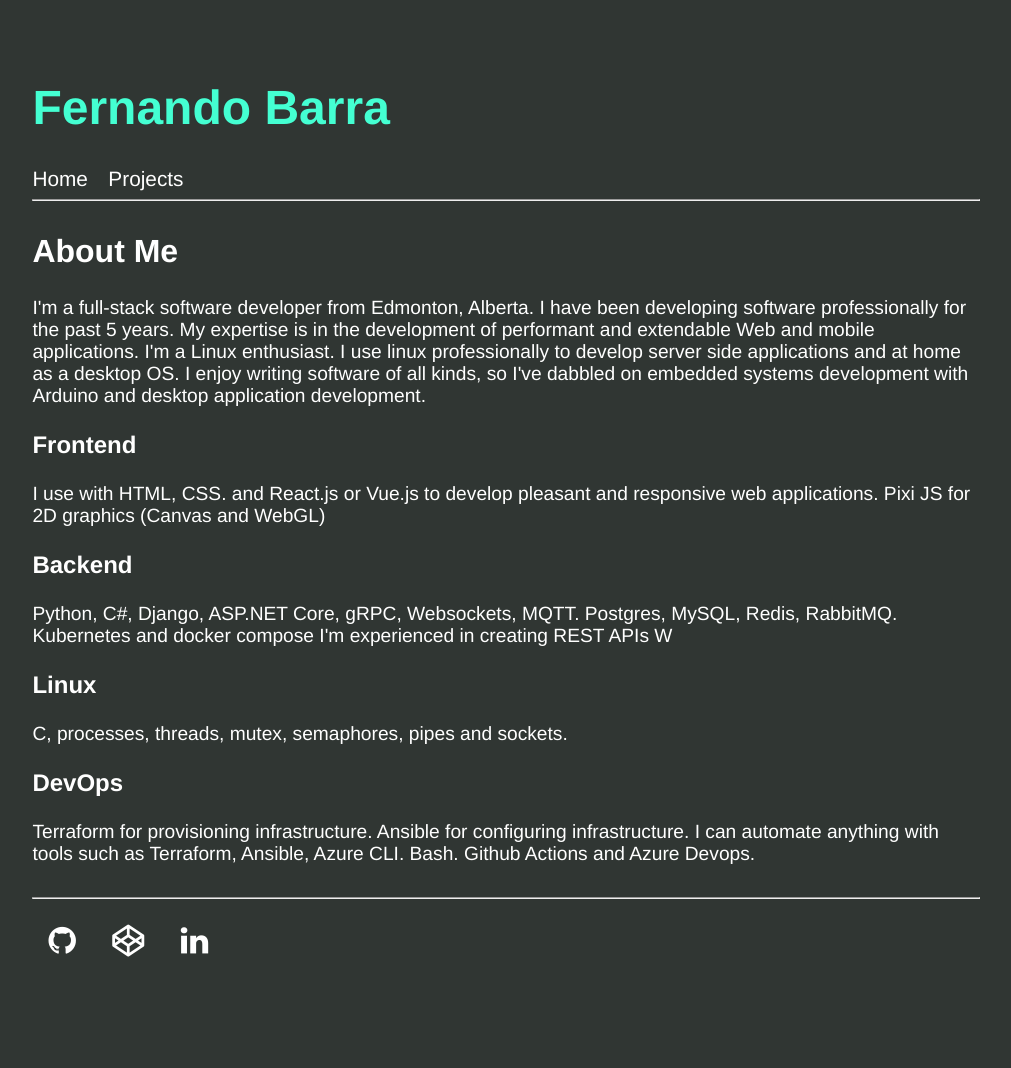
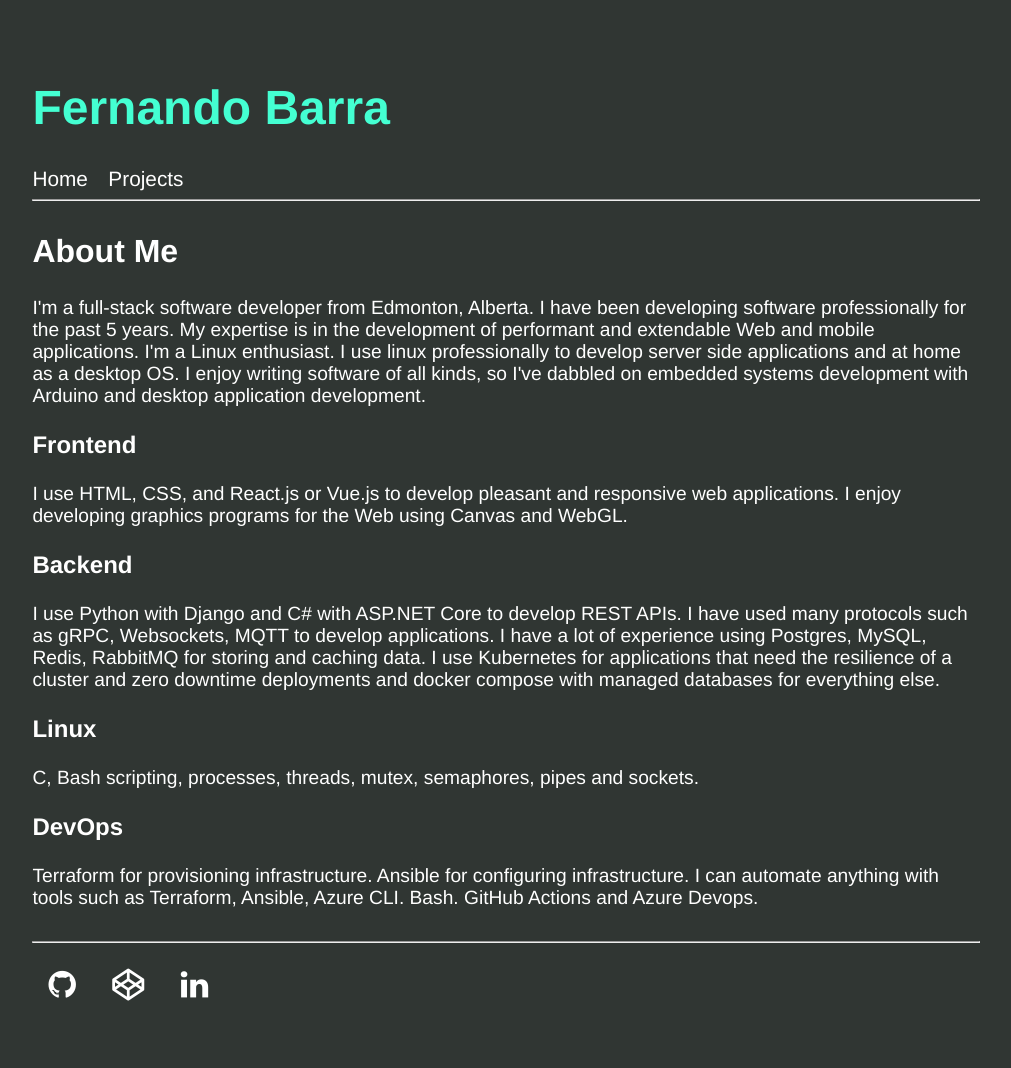
Before and after one commit to ferbarra/ferbarra.github.io, a Jekyll site: the page built from index.html, in a window 1280 px wide. Shown: the whole page, without its empty margins (134-1145 px from the left). Built offline with Jekyll 4.4.1, drawn with Linux system fonts in a browser that asks for light colours; before the commit the page ends 1024 px from its top, so only the background shows below that.

Commit message:
More content changes

```diff
--- a/index.html
+++ b/index.html
@@ -16,18 +16,24 @@
 
 <h3>Frontend</h3>
 <p>
-    I use with HTML, CSS. and React.js or Vue.js to develop pleasant and responsive web applications.
-    Pixi JS for 2D graphics (Canvas and WebGL)
+    I use HTML, CSS, and React.js or Vue.js to develop pleasant and responsive web applications.
+    I enjoy developing graphics programs for the Web using Canvas and WebGL.
 </p>
 
 <h3>Backend</h3>
-<p>Python, C#, Django, ASP.NET Core, gRPC, Websockets, MQTT. Postgres, MySQL, Redis, RabbitMQ. Kubernetes and docker compose
-    I'm experienced in creating REST APIs W</p>
+<p>
+    I use Python with Django and C# with ASP.NET Core to develop REST APIs. I have used many protocols such as
+    gRPC, Websockets, MQTT to develop applications. I have a lot of experience using Postgres, MySQL, Redis, RabbitMQ
+    for storing and caching data. I use Kubernetes for applications that need the resilience of a cluster and zero
+    downtime deployments and docker compose with managed databases for everything else.
+</p>
 
 <h3>Linux</h3>
-<p>C, processes, threads, mutex, semaphores, pipes and sockets.</p>
+<p>C, Bash scripting, processes, threads, mutex, semaphores, pipes and sockets.</p>
 
 <h3>DevOps</h3>
-<p>Terraform for provisioning infrastructure. Ansible for configuring infrastructure.
+<p>
+    Terraform for provisioning infrastructure. Ansible for configuring infrastructure.
     I can automate anything with tools such as Terraform, Ansible, Azure CLI.
-Bash. Github Actions and Azure Devops.</p>
+    Bash. GitHub Actions and Azure Devops.
+</p>
```
